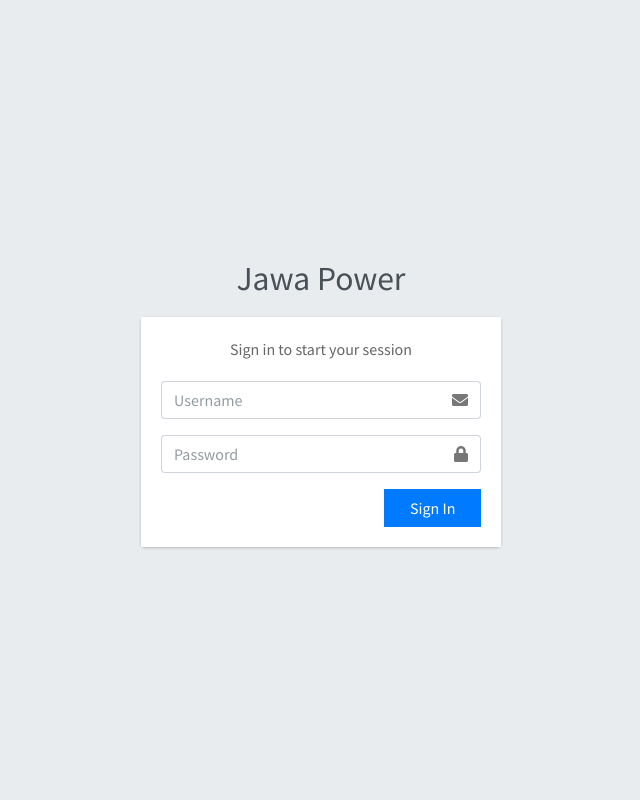
After one commit to andy-ferdian/django-onlineshop, a Django app: page /login/ in a window 1280 px wide. The commit adds this page. Shown: the whole page, without its empty margins (319-959 px from the left). Run offline with Django 3.2, Linux system fonts and the light colour scheme; some libraries are stand-ins or nearby versions.

Commit message:
Update models.py, login.html, and 4 more files...

```diff
--- a/store/models.py
+++ b/store/models.py
@@ -59,6 +59,8 @@ class Order(models.Model):
                 shipping = True
         return shipping
 
+    def __str__(self):
+        return 'Customer: '+self.customer.name+', Transaction completed? '+str(self.complete)
 
 class OrderItem(models.Model):
     product = models.ForeignKey(Product, on_delete=models.SET_NULL, null=True)
--- /dev/null
+++ b/store/templates/registration/login.html
@@ -0,0 +1,73 @@
+{% load static %}
+<!DOCTYPE html>
+<html>
+<head>
+  <meta charset="utf-8">
+  <meta http-equiv="X-UA-Compatible" content="IE=edge">
+  <title>AdminLTE 3 | Log in</title>
+  <!-- Tell the browser to be responsive to screen width -->
+  <meta name="viewport" content="width=device-width, initial-scale=1">
+
+  <!-- Font Awesome -->
+  <link rel="stylesheet" href="{% static "plugins/fontawesome-free/css/all.min.css"%}">
+  <!-- Ionicons -->
+  <link rel="stylesheet" href="https://code.ionicframework.com/ionicons/2.0.1/css/ionicons.min.css">
+  <!-- icheck bootstrap -->
+  <link rel="stylesheet" href="{% static "plugins/icheck-bootstrap/icheck-bootstrap.min.css"%}">
+  <!-- Theme style -->
+  <link rel="stylesheet" href="{% static "dist/css/adminlte.min.css"%}">
+  <!-- Google Font: Source Sans Pro -->
+  <link href="https://fonts.googleapis.com/css?family=Source+Sans+Pro:300,400,400i,700" rel="stylesheet">
+</head>
+<body class="hold-transition login-page">
+<div class="login-box">
+  <div class="login-logo">
+    <a href="http://www.jawapower.co.id"><b>Jawa Power</b></a>
+  </div>
+  <!-- /.login-logo -->
+  <div class="card">
+    <div class="card-body login-card-body">
+      <p class="login-box-msg">Sign in to start your session</p>
+
+      <form action="" method="post">
+        {% csrf_token %}
+        <div class="input-group mb-3">
+          <input type="text" class="form-control" name="username" placeholder="Username">
+          <div class="input-group-append">
+            <div class="input-group-text">
+              <span class="fas fa-envelope"></span>
+            </div>
+          </div>
+        </div>
+        <div class="input-group mb-3">
+          <input type="password" class="form-control" name="password" placeholder="Password">
+          <div class="input-group-append">
+            <div class="input-group-text">
+              <span class="fas fa-lock"></span>
+            </div>
+          </div>
+        </div>
+        <div class="row">
+          <div class="col-8">
+          </div>
+          <!-- /.col -->
+          <div class="col-4">
+            <button type="submit" class="btn btn-primary btn-block btn-flat">Sign In</button>
+          </div>
+          <!-- /.col -->
+        </div>
+      </form>
+
+    </div>
+    <!-- /.login-card-body -->
+  </div>
+</div>
+<!-- /.login-box -->
+
+<!-- jQuery -->
+<script src="{% static "plugins/jquery/jquery.min.js"%}"></script>
+<!-- Bootstrap 4 -->
+<script src="{% static "plugins/bootstrap/js/bootstrap.bundle.min.js"%}"></script>
+
+</body>
+</html>
--- a/store/templates/store/cart.html
+++ b/store/templates/store/cart.html
@@ -13,11 +13,11 @@
 				<hr>
 				<table class="table">
 					<tr class="Aligner-space-between">
-						<th><h5>Items: <strong id="items-total-qty">{{cartItems}}</strong></h5></th>
+						<th width=29% class="text-center"><h5>Items: <strong id="items-total-qty">{{cartItems}}</strong></h5></th>
 						{{ big_int }}
-						<th><h5>Total: <strong id="items-total-prc">Rp. {{order.get_cart_total}},-</strong></h5></th>
+						<th class="text-center" width=40%><h5>Total: <strong id="items-total-prc">Rp. {{order.get_cart_total}},-</strong></h5></th>
 						{{ big_int|unlocalize }}
-						<th>
+						<th width=31%>
 							{% if items %}
 							<a id="checkout-btn" style="float:right; margin:5px;" class="btn btn-outline-success" href="{% url 'checkout' %}">Checkout &#8594;</a>
 							{% endif %}
```
Also changed, not shown: store/templates/store/checkout.html (+19 -5 lines), store/templates/store/main.html (+24 -4 lines), store/views.py (+7 -1 lines).
